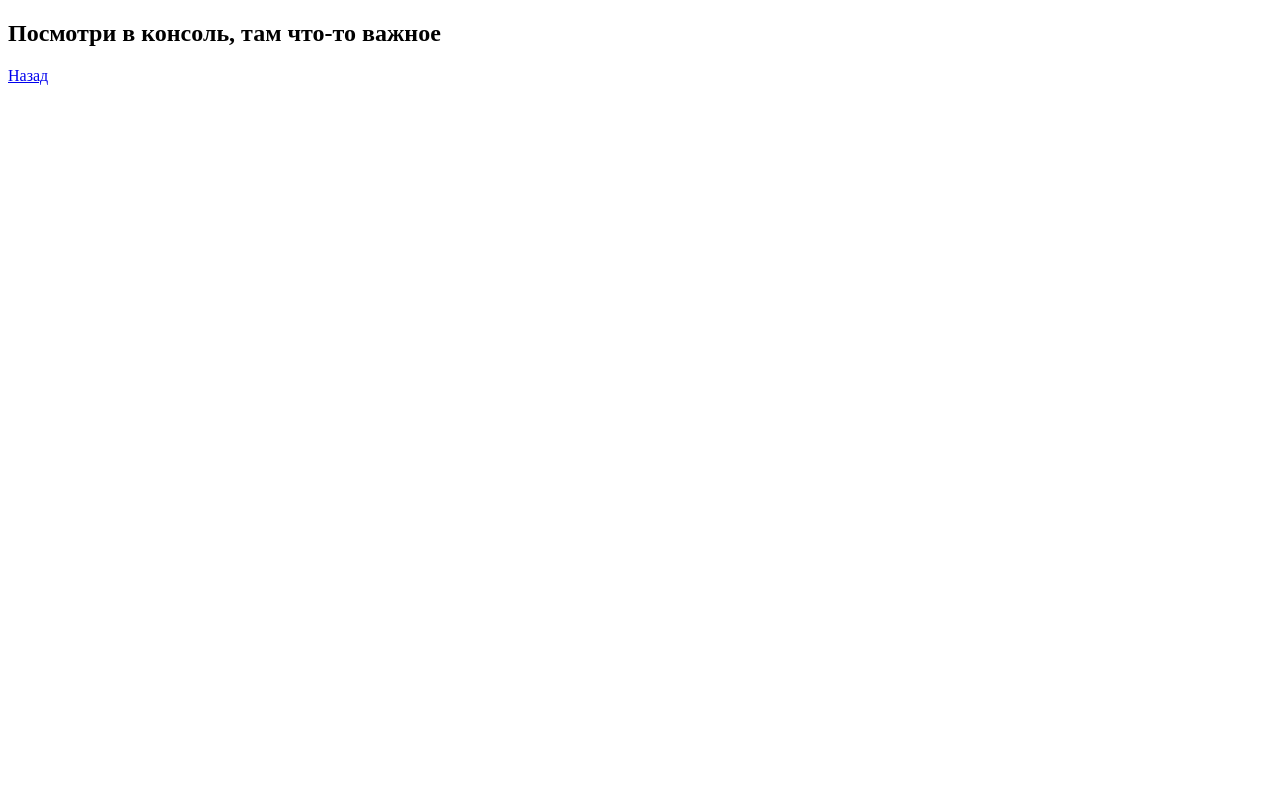
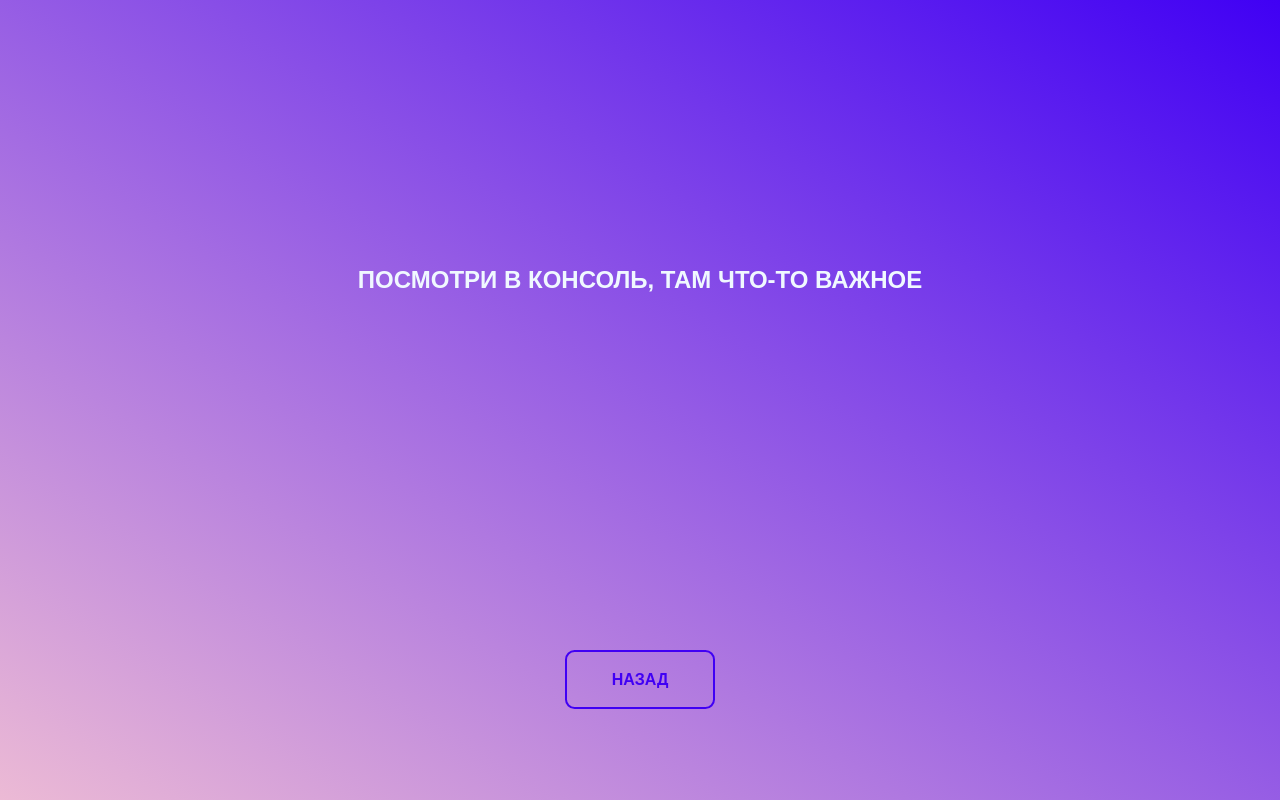
Before and after one commit to kerevkerev/-module_9, a plain HTML site: page task1/index.html in a window 1280 px wide. Drawn offline with Linux system fonts and the light colour scheme; the site is published under a folder, as on GitHub Pages, so addresses that start at the root find nothing.

Commit message:
and corrected the css links

```diff
--- a/task1/index.html
+++ b/task1/index.html
@@ -4,7 +4,7 @@
 <head>
     <meta charset="UTF-8">
     <title>JS-Start. 1 задача</title>
-    <link rel="stylesheet" href="/style.css">
+    <link rel="stylesheet" href="../style.css">
 </head>
 
 <body>
```
Also changed, not shown: task2/index.html (+1 -1 lines), task3/index.html (+1 -1 lines), task4/index.html (+1 -1 lines), task5/index.html (+1 -1 lines).
